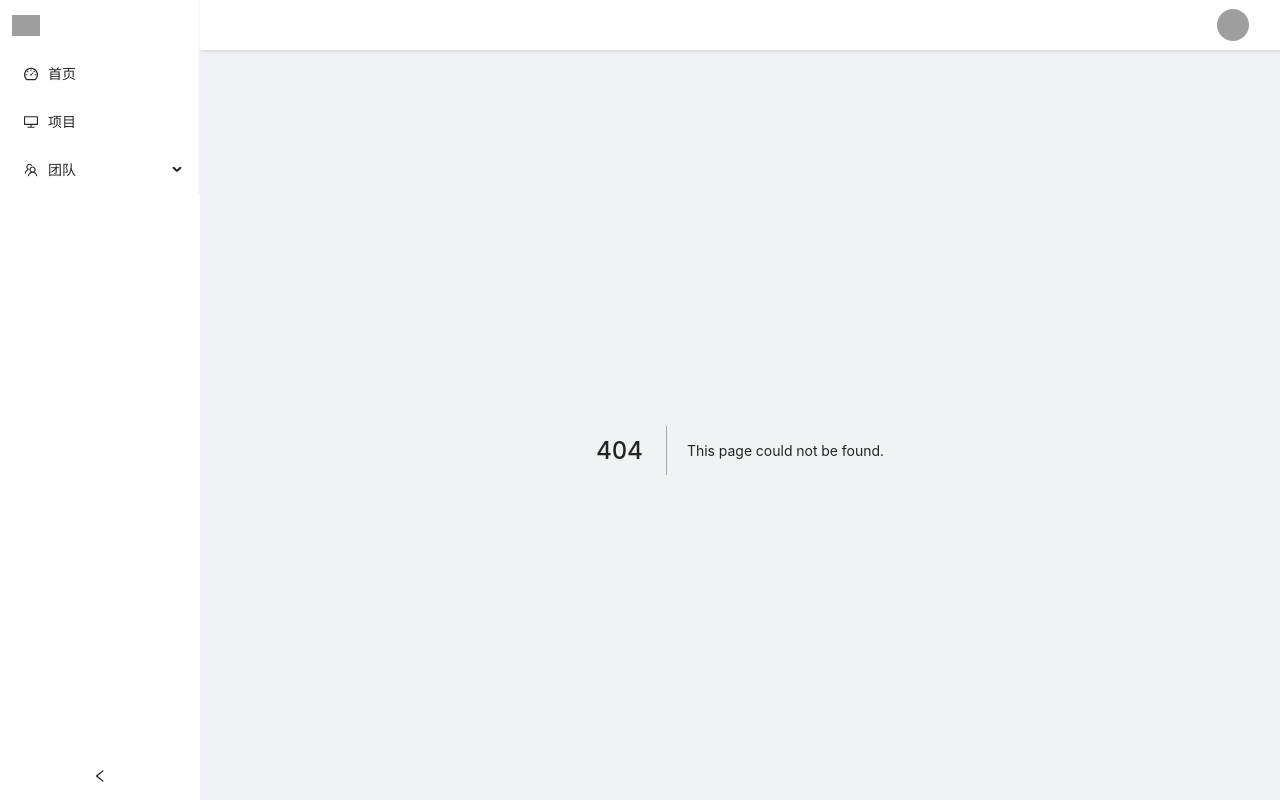
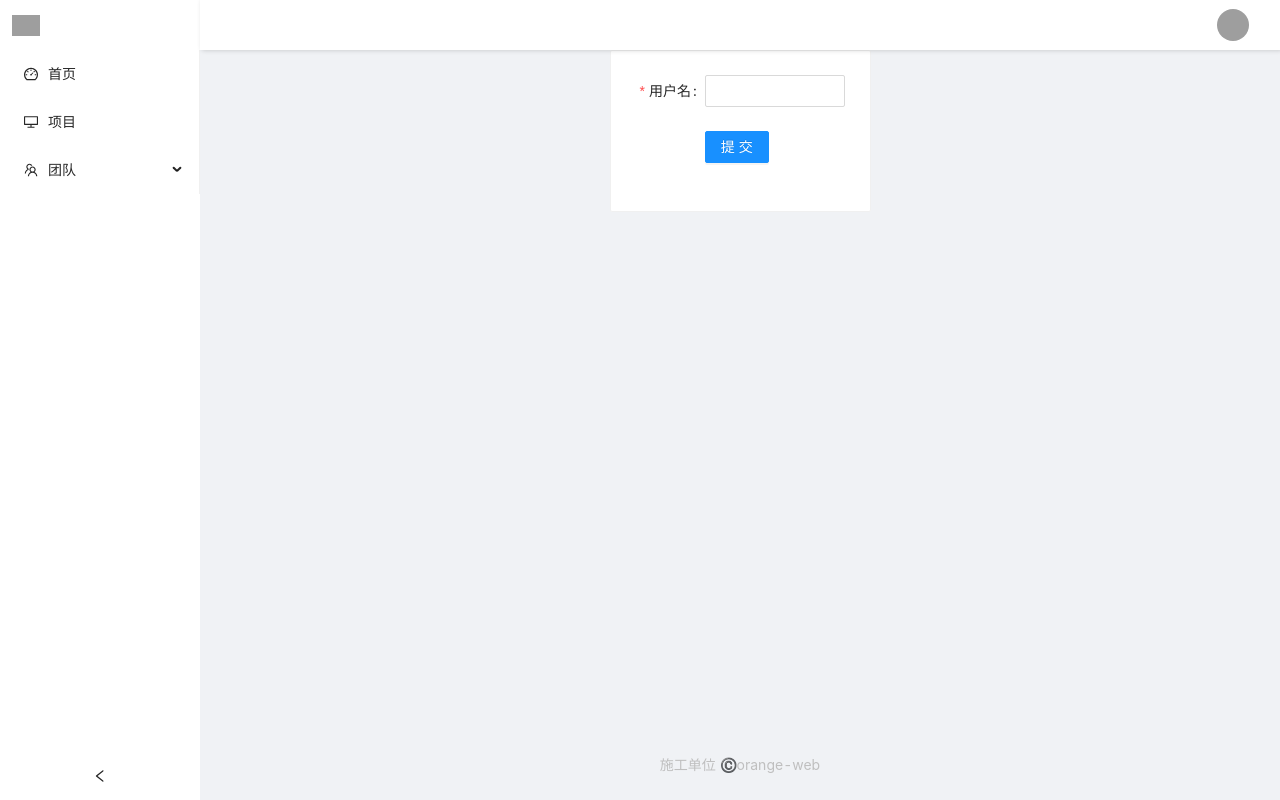
Before and after one commit to Youngsccc/SSR, a Next.js app: page /login/Login in a window 1280 px wide. Before the commit this address had no page. Built offline with nearby package versions, Linux system fonts and the light colour scheme; grey boxes are pictures that could not be loaded.

Commit message:
feat(10-23): log in

```diff
--- a/constant/index.ts
+++ b/constant/index.ts
@@ -1,4 +1,11 @@
 export const prefix = 'orange-ssr';
+
+// export const BASE_URL = 'http://101.34.129.99:3301';
+export const BASE_URL = 'http://localhost:3301';
+
+export const AXIOS_TIMEOUT = 6000;
+
+export const TOKEN_KEY = '__orange_token__';
 
 export default {
   /**
--- a/package.json
+++ b/package.json
@@ -16,6 +16,7 @@
   "dependencies": {
     "@antv/g2": "^4.2.6",
     "antd": "^4.22.3",
+    "axios": "^1.1.3",
     "mobx": "^6.6.1",
     "mobx-react": "^7.5.2",
     "next": "12.2.4",
--- /dev/null
+++ b/pages/login/Login.tsx
@@ -0,0 +1,37 @@
+import { NextPage } from 'next';
+import { Card, Form, Input, Row, Col, Button } from 'antd';
+
+const Login: NextPage = () => {
+  const onFinish = () => {};
+
+  const onFinishFailed = () => {};
+
+  return (
+    <Row gutter={12} align="middle" justify="center">
+      <Col span={6}>
+        <Card>
+          <Form
+            name="loginForm"
+            labelCol={{ span: 8 }}
+            wrapperCol={{ span: 16 }}
+            onFinish={onFinish}
+            onFinishFailed={onFinishFailed}
+          >
+            <Form.Item
+              label="用户名:"
+              name="username"
+              rules={[{ required: true, message: '请输入用户名' }]}
+            >
+              <Input />
+            </Form.Item>
+            <Form.Item wrapperCol={{ offset: 8, span: 16 }}>
+              <Button type="primary">提交</Button>
+            </Form.Item>
+          </Form>
+        </Card>
+      </Col>
+    </Row>
+  );
+};
+
+export default Login;
--- /dev/null
+++ b/pages/login/index.tsx
@@ -0,0 +1,5 @@
+import dynamic from 'next/dynamic';
+
+const Login = dynamic(() => import('./Login'));
+
+export default Login;
--- a/tsconfig.json
+++ b/tsconfig.json
@@ -19,7 +19,8 @@
       "@/components/*": ["components/*"],
       "@/pages/*": ["pages/*"],
       "@/constant/*": ["constant/*"],
-      "@/types/*": ["types/*"]
+      "@/types/*": ["types/*"],
+      "@/utils/*": ["utils/*"]
     }
   },
   "include": ["next-env.d.ts", "**/*.ts", "**/*.tsx"],
```
Also changed, not shown: pages/workplace/WorkPlace.tsx (+10 -0 lines), utils/axios.ts (added, +43 -0 lines), utils/errorHandler.ts (added, +8 -0 lines), 2 other files (tests, documents, lock files or other folders).
